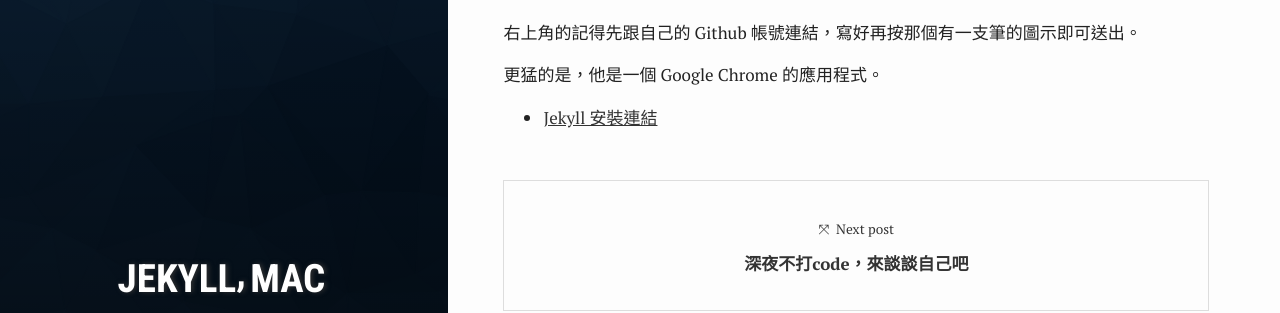
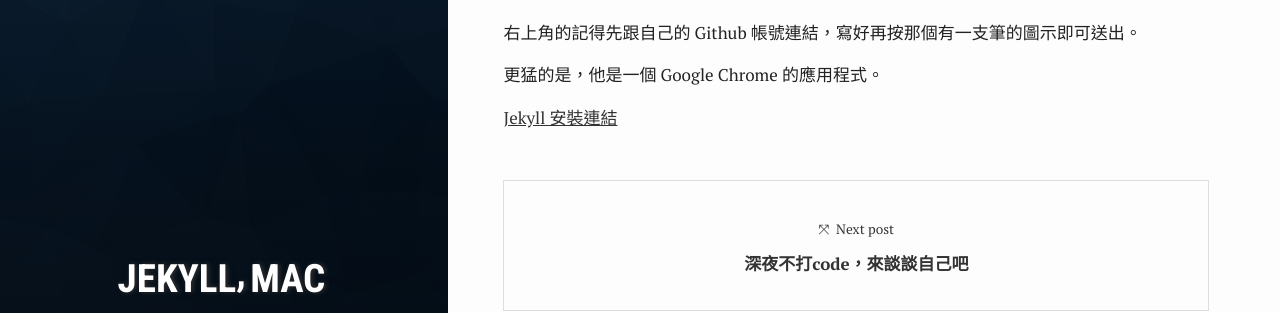
Before and after one commit to nps798/nps798.github.io, a Jekyll site: the page built from _posts/2016-10-26-Jekyll Editor - 免費的 jekyll x github 編輯器.md, in a window 1280 px wide and 900 px high, scrolled down 578 px. Shown: the part 385-698 px from the top of the window. Built offline with Jekyll 4.4.1, drawn with Linux system fonts in a browser that asks for light colours.

Commit message:
edit link

```diff
--- a/_posts/2016-10-26-Jekyll Editor - 免費的 jekyll x github 編輯器.md
+++ b/_posts/2016-10-26-Jekyll Editor - 免費的 jekyll x github 編輯器.md
@@ -17,4 +17,5 @@ category:
 右上角的記得先跟自己的 Github 帳號連結，寫好再按那個有一支筆的圖示即可送出。
 
 更猛的是，他是一個 Google Chrome 的應用程式。
-- [Jekyll 安裝連結](https://chrome.google.com/webstore/detail/jekyll-editor/dfdkgbhjmllemfblfoohhehdigokocme)
+
+[Jekyll 安裝連結](https://chrome.google.com/webstore/detail/jekyll-editor/dfdkgbhjmllemfblfoohhehdigokocme)
```
